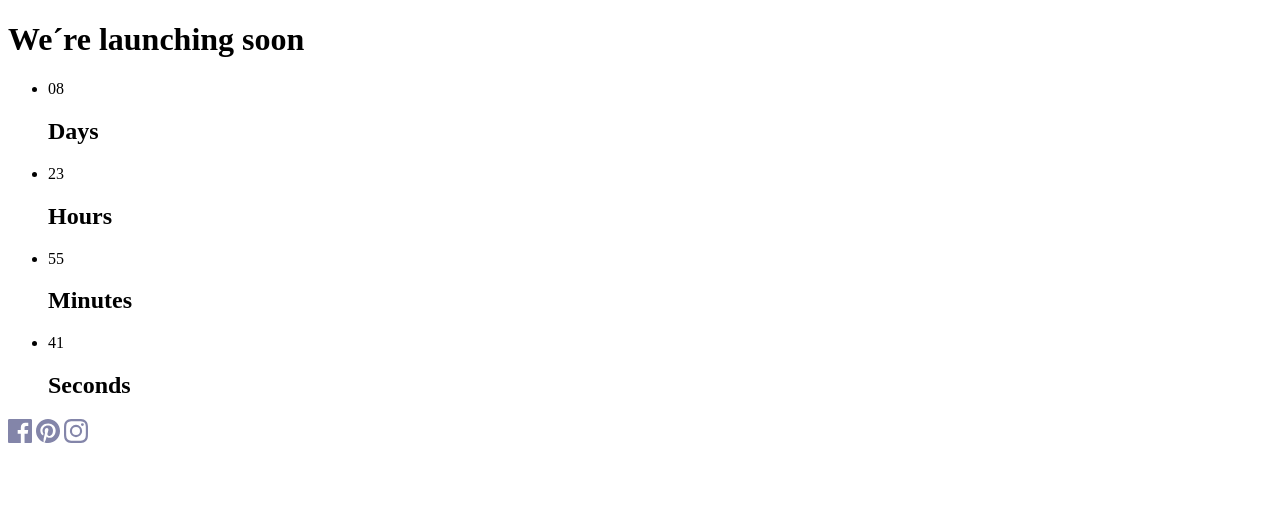
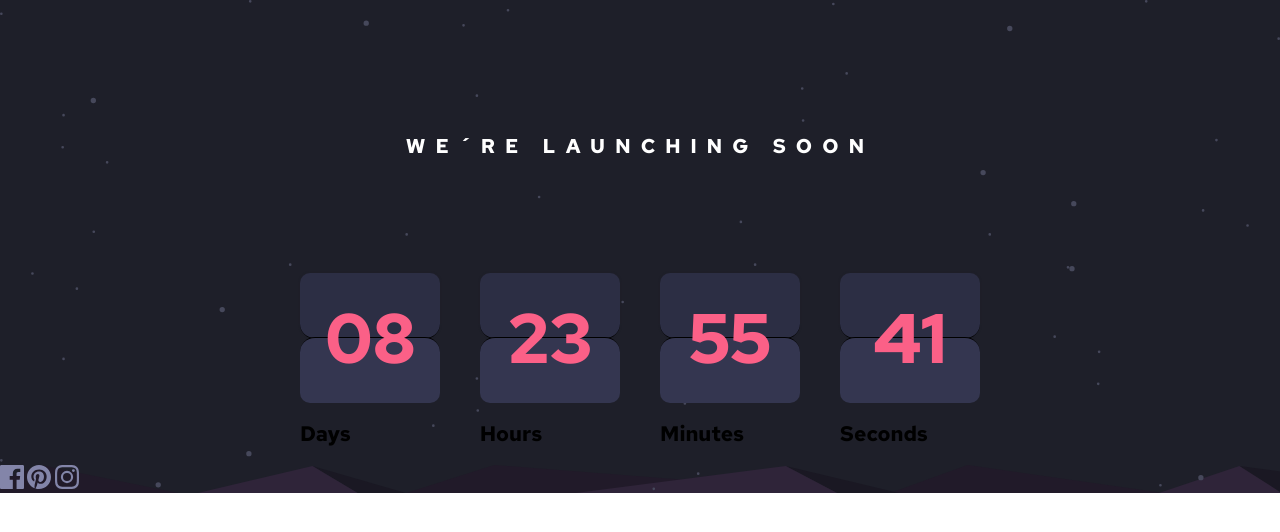
Before and after one commit to FSRR/Launch-Countdown-Timer, a plain HTML site: page index.html in a window 1280 px wide. Drawn offline with Linux system fonts and the light colour scheme.

Commit message:
En las tarjetas todavía

```diff
--- /dev/null
+++ b/css/styles.css
@@ -0,0 +1,93 @@
+body {
+    margin: 0;
+    font-size: 14px;
+    font-family: 'Red Hat Text', sans-serif;
+}
+
+.container {
+    position: relative;
+    background-color: hsl(235, 16%, 14%);
+}
+
+.container::after {
+    content: "";
+    position: absolute;
+    top: 0;
+    left: 0;
+    width: 100%;
+    height: 100%;
+    background-image: url(/images/bg-stars.svg);
+    background-size: 100%;
+}
+
+.header {
+    display: flex;
+    justify-content: center;
+    color: #fff;
+    padding-top: 120px;
+    margin-bottom: 100px;
+}
+
+.header h1 {
+    letter-spacing: 10px;
+    text-transform: uppercase;
+    font-size: 20px;
+    font-weight: 700;
+}
+
+.main {
+    display: flex;
+    justify-content: center;
+    gap: 40px;
+    width: 60%;
+    margin-left: auto;
+    margin-right: auto;
+}
+
+.card-number {
+    position: relative;
+    display: flex;
+    justify-content: center;
+    align-items: center;
+    font-size: 70px;
+    font-weight: 700;
+    text-align: center;
+    width: 140px;
+    height: 130px;
+    color: hsl(345, 95%, 68%);
+    z-index: 100;
+}
+
+.card-number::before, .card-number::after {
+    content: "";
+    position: absolute;
+    width: 100%;
+    height: 50%;
+    border-radius: 10px;
+    z-index: -1;
+}
+
+.card-number::before {
+    top: 0;
+    left: 0;
+    background-color: hsl(235, 21%, 22%);
+    border-bottom: 1px solid #000;
+    border-bottom-left-radius: 15px;
+    border-bottom-right-radius: 15px;
+    box-shadow: 0px 0px 1px 1px hsl(235, 16%, 14%);
+}
+
+.card-number::after {
+    bottom: 0;
+    left: 0;
+    background-color: hsl(236, 21%, 26%);
+    border-top: 1px solid #000;
+    border-top-left-radius: 15px;
+    border-top-right-radius: 15px;
+}
+
+.footer {
+    background-image: url(/images/pattern-hills.svg);
+    background-repeat: no-repeat;
+    background-size: 100%;
+}
--- a/index.html
+++ b/index.html
@@ -3,46 +3,49 @@
 <head>
     <meta charset="UTF-8">
     <meta name="viewport" content="width=device-width, initial-scale=1.0">
+    <link rel="preconnect" href="https://fonts.gstatic.com">
+    <link href="https://fonts.googleapis.com/css2?family=Red+Hat+Text:wght@400;700&display=swap" rel="stylesheet">
+    <link rel="stylesheet" href="css/styles.css">
     <title>Launch Countdown Timer</title>
 </head>
 <body>
-    <header>
+    <div class="container">
+        <header class="header">
             <h1>We´re launching soon</h1>
         </header>
         <main>
-        <article>
-            <ul>
-                <li>
-                    <div>
+            <article class="main">
+                <div class="card">
+                    <div class="card-number">
                         08
                     </div>
                     <h2>Days</h2>
-                </li>
-                <li>
-                    <div>
+                </div>
+                <div class="card">
+                    <div class="card-number">
                         23
                     </div>
                     <h2>Hours</h2>
-                </li>
-                <li>
-                    <div>
+                </div>
+                <div class="card">
+                    <div class="card-number">
                         55
                     </div>
                     <h2>Minutes</h2>
-                </li>
-                <li>
-                    <div>
+                </div>
+                <div class="card">
+                    <div class="card-number">
                         41
                     </div>
                     <h2>Seconds</h2>
-                </li>
-            </ul>
+                </div>
             </article>
         </main>
-    <footer>
+        <footer class="footer">
             <img src="images/icon-facebook.svg" alt="facebook">
             <img src="images/icon-pinterest.svg" alt="pinterest">
             <img src="images/icon-instagram.svg" alt="instagram">
         </footer>
+    </div>
 </body>
 </html>
```
Lines whose indentation alone changed are shown as unchanged.
